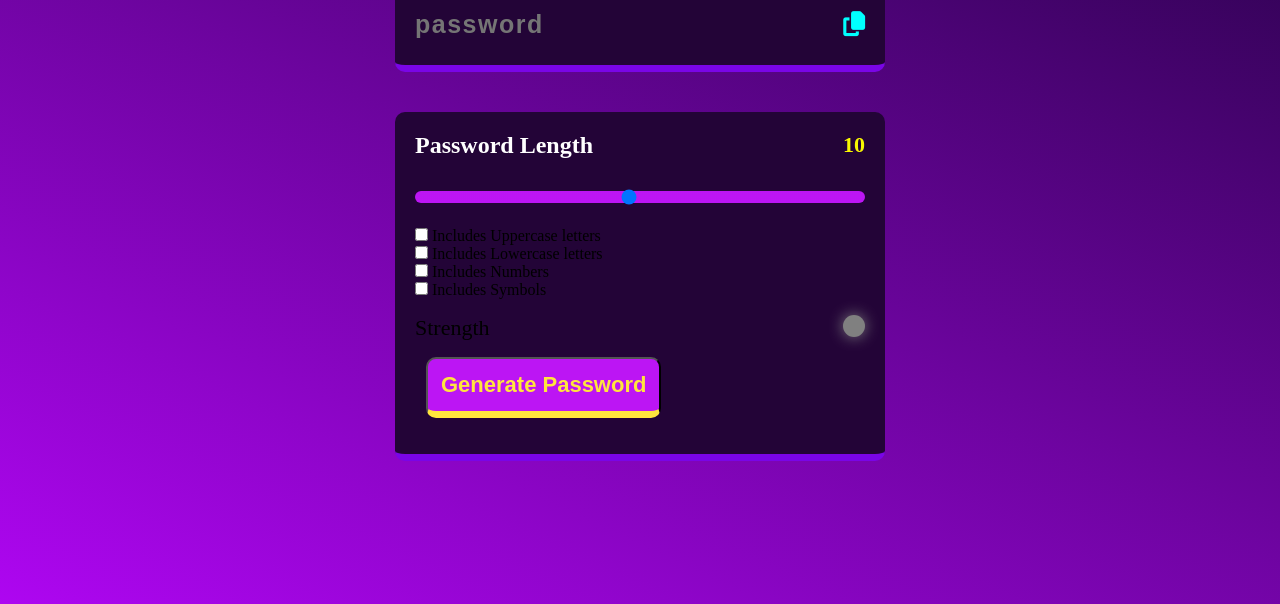
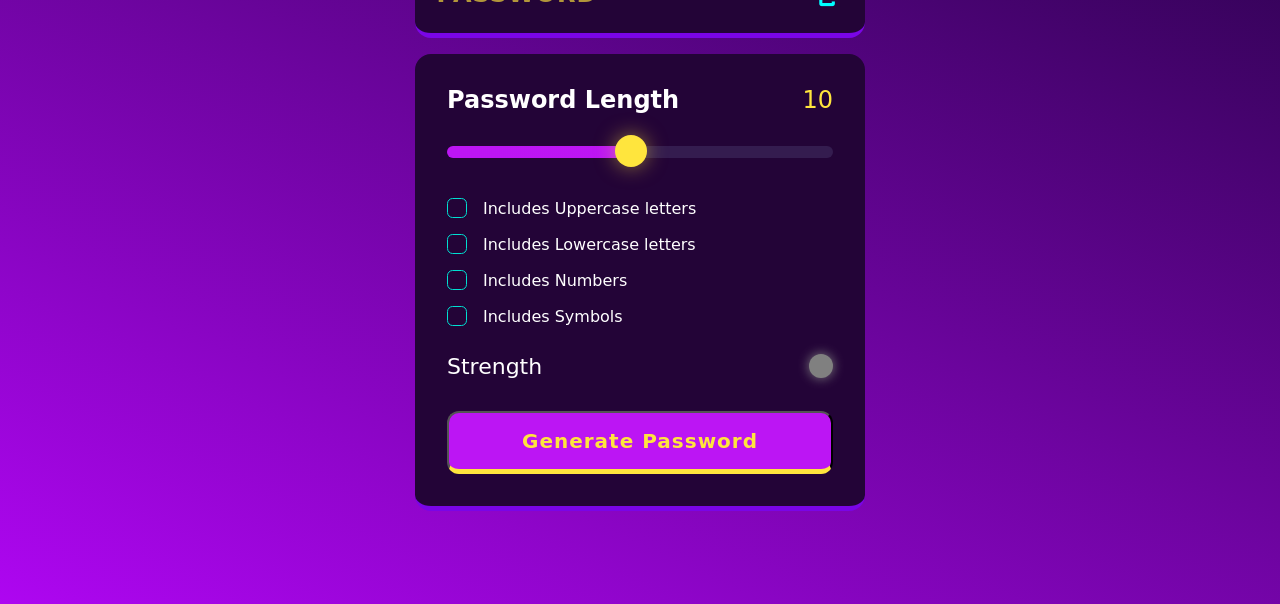
Before and after one commit to iakash22/Password-Generator, a plain HTML site: page index.html in a window 1280 px wide. Shown: the part 196-800 px from the top of the page. Drawn offline with Linux system fonts and the light colour scheme; a web font is replaced by a local one.

Commit message:
update css

```diff
--- a/index.html
+++ b/index.html
@@ -8,14 +8,17 @@
     <title>Password | Generator</title>
     <link rel="stylesheet" href="style.css">
     <script src="https://kit.fontawesome.com/572fcd496c.js" crossorigin="anonymous"></script>
+    <link rel="preconnect" href="https://fonts.googleapis.com">
+    <link rel="preconnect" href="https://fonts.gstatic.com" crossorigin>
+    <link href="https://fonts.googleapis.com/css2?family=Alkatra:wght@500&family=Raleway:ital,wght@1,200&display=swap" rel="stylesheet">
 </head>
 <body>
     <div class="wrapper">
-        <h1>Password Generator</h1>
+        <h1 class="heading">Password Generator</h1>
         <div class="display-container">
             <input type="text" readonly placeholder="password" class="display" id="display">
             <button id="copy-btn">
-                <span id="copy-msg">copy</span>
+                <span id="copy-msg"></span>
                 <i class="fa-solid fa-copy"></i>
             </button>
         </div>
@@ -24,22 +27,22 @@
                 <h2>Password Length</h2>
                 <p id="data-length">0</p>
             </div>
+
             <input type="range" name="slider" id="slider" step="1" min="1" max="20">
 
-            <div>
-                <div>
+            <div class="check">
                 <input type="checkbox"id="uppercase">
                 <label for="uppercase">Includes Uppercase letters</label>
             </div>
-                <div>
+            <div class="check">
                 <input type="checkbox"id="lowercase">
                 <label for="lowercase">Includes Lowercase letters</label>
             </div>
-                <div>
+            <div class="check">
                 <input type="checkbox"id="numbers">
                 <label for="numbers">Includes Numbers</label>
             </div>
-                <div>
+            <div class="check">
                 <input type="checkbox"id="symbols">
                 <label for="symbols">Includes Symbols</label>
             </div>
@@ -50,7 +53,6 @@
             </div>
 
             <button class="generate-btn" id="generate-btn">Generate Password</button>
-            </div>
 
         </div>
     </div>
--- a/index.js
+++ b/index.js
@@ -8,7 +8,7 @@ const lower = document.getElementById("lowercase")
 const number = document.getElementById("numbers")
 const symbol = document.getElementById("symbols")
 const indicator = document.querySelector('[data-indicator]')
-const generateBTN = document.getElementById('btn');
+const generateBTN = document.getElementById('generate-btn');
 const allCheckBox = document.querySelectorAll("input[type=checkbox]");
 
 
@@ -21,13 +21,16 @@ handleSlider();
 function handleSlider(){
     slider.value = passwordLength;
     lengthDisplay.innerText = passwordLength;
+    const min = slider.min
+    const max = slider.max;
+    slider.style.backgroundSize = ((passwordLength - min)*100 /(max-min)) + "% 100%"
 }
 
 
 // set Indicator color
 function setIndicator(color){
     // indicator.style.cssText = color;
-    indicator.style.cssText = (`background-color: ${color}; box-shadow: 0px 0px 15px ${color};`)
+    indicator.style.cssText = (`background-color: ${color}; box-shadow: 0px 0px 12px ${color};`)
 }
 
 function getRndInteger(min,max){
@@ -83,18 +86,18 @@ async function copyContent(){
     }
     // console.log("add active class")
     copyMsg.classList.add('active');
-    copyMsg.style.scale = 1;
+    // copyMsg.style.scale = 1;
     setTimeout(() => {
         copyMsg.classList.remove('active');
-        // console.log("remove active class")
-        // copyMsg.innerText = '';
-        copyMsg.style.scale = 0;
+        console.log("remove active class")
+        copyMsg.innerText = '';
+        // copyMsg.style.scale = 0;
     },2000);
 }
 
 function sufflePassword(array){
-    for(let i=array.length-1; i>=0; i--){
-        const j = Math.floor(Math.random * (i));
+    for(let i=array.length-1; i>0; i--){
+        const j = Math.floor(Math.random() * (i+1));
         const temp = array[i];
         array[i] = array[j];
         array[j] = temp;
@@ -135,6 +138,7 @@ allCheckBox.forEach((checkBox)=> {
 
 
 generateBTN.addEventListener('click', ()=> {
+    console.log("btn");
     if(checkCount <= 0) {
         return;
     }
@@ -170,7 +174,7 @@ generateBTN.addEventListener('click', ()=> {
         password += funArray[randomIndx]();
     }
 
-    // password = sufflePassword(Array.from(password));
+    password = sufflePassword(Array.from(password));
 
     pwdDisplay.value = password;
     calculateStrength();
--- a/style.css
+++ b/style.css
@@ -1,6 +1,7 @@
 *{
     margin: 0;
     padding: 0;
+    font-family: 'Alkatra', cursive;
 }
 :root {
 
@@ -20,7 +21,7 @@
 
     --dk-text: hsl(198, 20%, 13%);
 }
-.wrapper{
+body{
     width: 100vw;
     height: 100vh;
     display: flex;
@@ -30,31 +31,56 @@
     background-color: rgba(71, 17, 125, 0.775);
     background: linear-gradient(25deg, rgba(174, 6, 241, 0.999), rgb(37, 2, 69));
 }
+.wrapper{
+    width: 90%;
+    max-width: 450px;
+}
 .heading{
-    font-size: 50px;
+    /* font-size: 40px; */
     color: #fff;
     margin-bottom: 20px;
+    font-weight: bolder;
+    opacity: 0.75;
+    text-transform: uppercase;
+    line-height: 1.2;
+    text-align: center;
 }
 .display-container{
-    width: 450px;
-    padding: 20px;
-    height: 40px;
+    position: relative;
+    padding: 0.35rem;
+    margin: 1rem 0;
     background-color: rgb(35, 4, 55);
-    display: flex;
-    justify-content: space-between;
-    border-radius: 10px;
-    border-bottom: 7px solid rgb(122, 5, 231);
+    border-radius: 1rem;
+    border-bottom: 0.35rem solid rgb(122, 5, 231);
 }
 .display{
-    color: rgb(248, 248, 1);
-    background-color: rgb(35, 4, 55);
+    width: 100%;
+    padding: 1.15rem 1rem;
+    color: var(--vb-yellow);
+    background: transparent;
     border: none;
-    font-size: 25px;
-    font-weight: bold;
-    letter-spacing: 1.5px;
+    line-height: 30px;
+    font-size: 1.5rem;
+    font-weight: 600;
+    letter-spacing: 1px;
+    padding-right: 3.25rem;
+
+}
+.display::placeholder{
+    opacity: 0.65;
+    position: absolute;
+    top: 50%;
+    line-height: 30px;
+    font-size: 1.5rem;
+    color: var(--vb-yellow);
+    text-transform: uppercase;
+    transform: translateY(-50%);
 }
 #copy-btn{
-    position: relative;
+    position: absolute;
+    top: 50%;
+    right: 1.5rem;
+    transform: translateY(-50%);
     background-color: rgb(35, 4, 55);
     border: none;
     cursor: pointer;
@@ -64,47 +90,49 @@
     color: aqua;
 }
 #copy-msg{
-    scale: 0;
+    transform :scale(0);
     position: absolute;
-    background-color: rgb(168, 43, 226);
-    top: -40px;
+    background-color: var(--vb-violet2);
+    top: -35px;
     left: -10px;
     font-size: 12px;
-    color: yellow;
-    padding: 10px;
-    border-radius: 19px;
-    transition: all 0.2s linear;
+    opacity: 0;
+    color: var(--vb-yellow);
+    padding: 5px 10px;
+    border-radius: 1rem;
+    transform-origin: bottom;
+    transition: transform 250ms ease-in-out;
 
 }
-.active{
-    scale: 1;
+#copy-msg.active{
+    opacity: 1;
+    transform : scale(1);
 }
 
 .input-container{
-    margin-top: 40px;
+    /* width: 100%; */
     background-color: rgb(35, 4, 55);
-    width: 450px;
-    padding: 20px;
-    border-bottom: 7px solid rgb(122, 5, 231);
-    border-radius: 10px;
+    padding: 2rem;
+    border-bottom: 0.35rem solid rgb(122, 5, 231);
+    border-radius: 1rem;
 }
 .length-container{
     display: flex;
     justify-content: space-between;
     align-items: center;
-    /* margin-bottom: 20px; */
 }
 .length-container h2{
     color: #fff;
+    font-size: 1.5rem;
 }
 .length-container p{
-    color: rgb(248, 248, 1);
-    font-size: 22px;
-    font-weight: bold;
+    color: var(--vb-yellow);
+    font-size: 1.5rem;
 }
 #slider{
     appearance: none;
     width: 100%;
+    height: 0.75rem;
     margin-top: 2rem;
     margin-bottom: 1.5rem;
     border: none;
@@ -116,46 +144,101 @@
     background-image: linear-gradient(var(--vb-violet), var(--vb-violet));
     background-repeat: no-repeat;
 }
+#slider::-webkit-slider-thumb{
+    position: relative;
+    appearance: none;
+    height: 2rem;
+    width: 2rem;
+    border-radius: 50%;
+    background-color: var(--vb-yellow);
+    cursor: pointer;
+    margin-top: -3px;
+    box-shadow: 0px 0px 20px 0px rgba(255, 229, 62, 0.50);
+    transition: all 100ms ease-in;
+}
 #slider:focus {
-    outline: none;
     outline: 3px solid var(--vb-yellow);
 }
-.checkbox-container{
+#slider::-webkit-slider-thumb:hover{
+    background-color: var(--dk-violet);
+    outline: 2px solid var(--vb-yellow);
+    box-shadow: 0px 0px 25px 3px rgba(255, 229, 62, 0.50);
+}
+
+/* only firefox browser */
+#slider::-moz-range-thumb{
+    position: relative;
+    appearance: none;
+    height: 2rem;
+    width: 2rem;
+    border-radius: 50%;
+    background-color: var(--vb-yellow);
+    cursor: pointer;
+    margin-top: -3px;
+    box-shadow: 0px 0px 20px 0px rgba(255, 229, 62, 0.50);
+    transition: all 100ms ease-in;
+}
+#slider::-moz-range-thumb:hover{
+    background-color: var(--dk-violet);
+    outline: 2px solid var(--vb-yellow);
+    box-shadow: 0px 0px 25px 3px rgba(255, 229, 62, 0.50);
+}
+.check{
     display: flex;
-    gap: 15px;
-    flex-direction: column;
+    align-items: center;
+    margin: 1rem 0;
+    gap: 0 1rem;
     color: #fff;
 }
-.checkbox label{
-    font-size: 22px;
-    text-transform: capitalize;
-    margin-left: 1rem;
+.check input{
+    appearance: none;
+    width: 20px;
+    height: 20px;
+    cursor: pointer;
+    border: 1px solid var(--vb-cyan);
+    position: relative;
+    border-radius: 0.35rem;
+}
+.check input:checked{
+    background-color: var(--vb-cyan);
+}
+.check input:checked::after{
+    content: "✔";
+    position: absolute;
+    color: var(--dk-text);
+    font-size: 1.05rem;
+    font-weight: 600;
+    top: -15%;
+    left: 15%;
 }
 .strength-container{
     display: flex;
     justify-content: space-between;
-    margin: 1rem 0 1rem 0;
+    margin-top: 1.75rem;
+    margin-bottom: 2rem;
 }
 .strength-container p{
+    color: #fff;
     font-size: 22px;
     text-transform: capitalize;
     /* font-weight: bold; */
 }
 .strength-container div{
-    width: 22px;
-    height: 22px;
+    width: 1.5rem;
+    height: 1.5rem;
     background-color: gray;
     border-radius: 100%;
-    box-shadow: 0px 0px 15px gray;
+    box-shadow: 0px 0px 12px gray;
 }
 .generate-btn{
-    font-size: 22px;
+    width: 100%;
+    font-size: 1.25rem;
     text-align: center;
     font-weight: bold;
     color: var(--vb-yellow);
-    margin: 0 0.5em 1rem 0.5em;
-    padding: 13px;
-    border-radius: 10px;
+    padding: 1rem 0;
+    letter-spacing: 1px;
+    border-radius: 0.75rem;
     background-color: var(--vb-violet);
-    border-bottom: 7px solid var(--vb-yellow);
+    border-bottom: 0.35rem solid var(--vb-yellow);
 }
```
Lines whose indentation alone changed are shown as unchanged.
